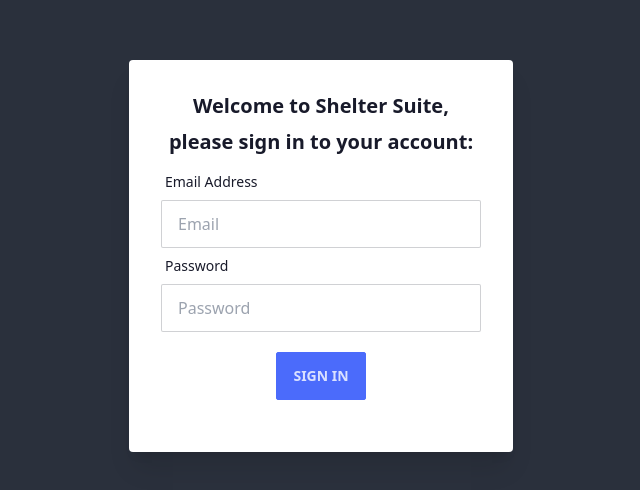
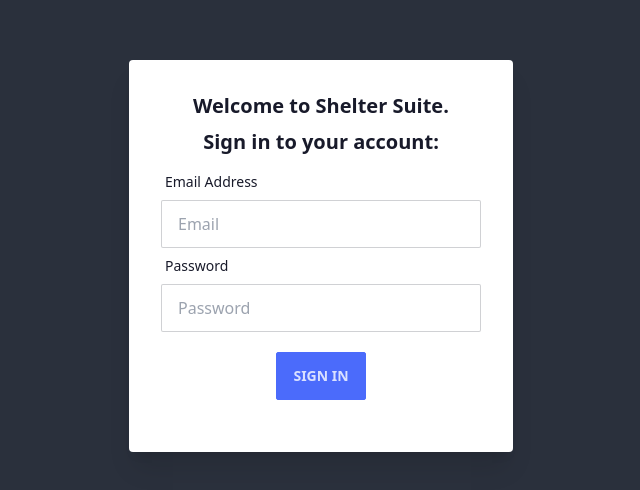
Before and after one commit to BreadleyCooper/shelter_suite, a Next.js app: page /signIn in a window 1280 px wide. Shown: the part 144-634 px from the top of the page, without its empty margins (319-959 px from the left). Built offline with nearby package versions, Linux system fonts and the light colour scheme.

Commit message:
adjusted font weight for login page

```diff
--- a/components/SignIn.js
+++ b/components/SignIn.js
@@ -6,9 +6,9 @@ export default function SignIn() {
             <div className="card w-96 bg-base-100 shadow-xl max-h-fit">
 
                 <div className="card-body items-center text-center">
-                <h2 className="card-title">Welcome to Shelter Suite,</h2>
+                <h2 className="card-title">Welcome to Shelter Suite.</h2>
 
-                    <h2 className="card-title">please sign in to your account:</h2>
+                    <h2 className="card-title font-bold">Sign in to your account:</h2>
                     {/* Email Address Input */}
                     <form className="min-w-full flex flex-col items-center">
                         <div className="form-control w-full max-w-xs">
```
